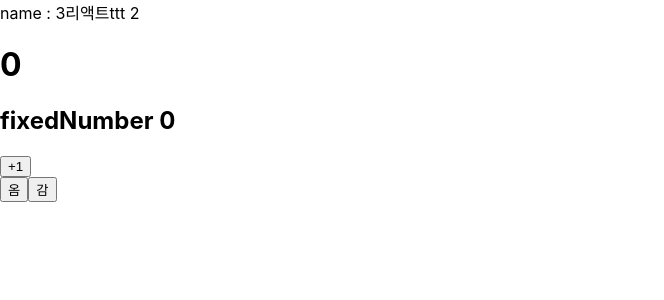
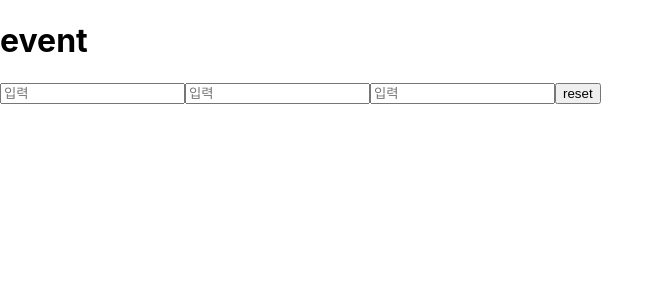
Before and after one commit to alswns6327/hello-react, a React (Create React App) app: page / in a window 1280 px wide. Shown: the top 300 px of the page, without its empty margins (0-664 px from the left). Built offline with nearby package versions, Linux system fonts and the light colour scheme.

Commit message:
useState, eventHandle

```diff
--- a/src/App.js
+++ b/src/App.js
@@ -3,14 +3,16 @@ import './App.css';
 import MyComponent from './MyComponent';
 import Counter from './Counter';
 import Say from './Say';
+import EventPractice from './EventPractice';
 
 function App() {
 
   return (
     <>
-      <MyComponent name={'3'} favoriteNumber={2} a={'ttt'} b={{a : true}}>리액트</MyComponent>
+      {/* <MyComponent name={'3'} favoriteNumber={2} a={'ttt'} b={{a : true}}>리액트</MyComponent>
       <Counter></Counter>
-      <Say></Say>
+      <Say></Say> */}
+      <EventPractice></EventPractice>
     </>
   );
 }
--- /dev/null
+++ b/src/EventPractice.js
@@ -0,0 +1,59 @@
+import React, { Component } from 'react';
+
+class EventPractice extends Component {
+
+    state = {
+        message : '',
+        message2 : '',
+        message3 : ''
+    }
+
+    handleChange = (e) => {
+        this.setState({
+            [e.target.name] : e.target.value
+        })
+    }
+
+    handleClick = () => {
+        alert(this.state.message);
+        this.setState({
+            message : ''
+        })
+    }
+
+    render() {
+        return (
+            <div>
+                <h1>event</h1>
+                <input
+                    type="text"
+                    name="message"
+                    placeholder='입력'
+                    value={this.state.message}
+                    onChange={this.handleChange}
+                />
+                <input
+                    type="text"
+                    name="message2"
+                    placeholder='입력'
+                    value={this.state.message2}
+                    onChange={this.handleChange}
+                />
+                <input
+                    type="text"
+                    name="message3"
+                    placeholder='입력'
+                    value={this.state.message3}
+                    onChange={this.handleChange}
+                />
+                <button
+                    onClick={this.handleClick}
+                >
+                    reset
+                </button>
+            </div>
+        );
+    }
+}
+
+export default EventPractice;
--- a/src/Say.js
+++ b/src/Say.js
@@ -4,11 +4,18 @@ const Say = () => {
     const [message, setMessage] = useState('');
     const onClickEnter = () => setMessage('안녕하다.');
     const onClickLeave = () => setMessage('가냐?');
+
+    const [color, setColor] = useState('black');
+
     return (
         <div>
             <button onClick={onClickEnter}>옴</button>
             <button onClick={onClickLeave}>감</button>
-            <h1>{message}</h1>
+            <h1 style={{color}}>{message}</h1>
+            <button style={{color : 'red'}} onClick={() => {setColor('red')}}>빨간색</button>
+            <button style={{color : 'green'}} onClick={() => {setColor('green')}}>초록색</button>
+            <button style={{color : 'blue'}} onClick={() => {setColor('blue')}}>파란색</button>
+            <h1 style={{color}}>{message}</h1>
         </div>
     );
 };
```
